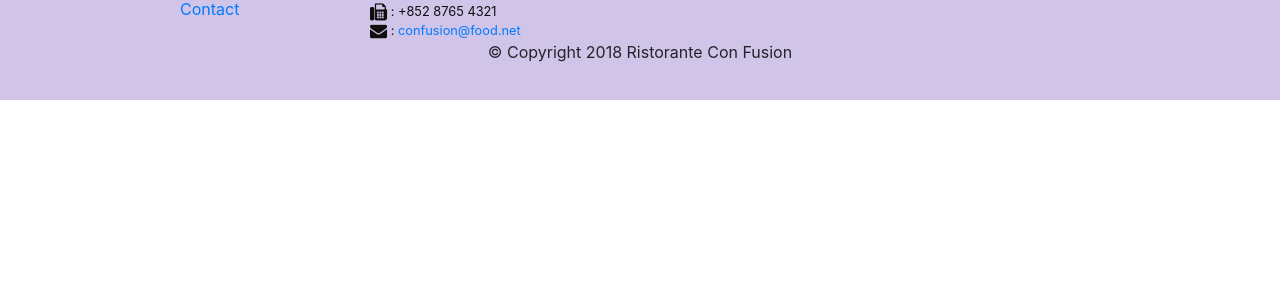
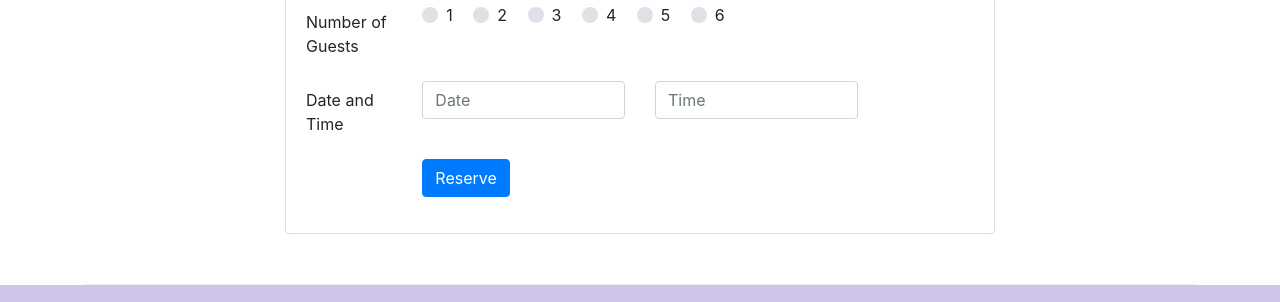
Before and after one commit to Kritika-Singhal/Confusion, a website: page index.html in a window 1280 px wide. Shown: the part 1661-1963 px from the top of the page. Before the commit the page ends 1761 px from the top, so only its background shows below. Drawn offline with nearby package versions, Linux system fonts and the light colour scheme.

Commit message:
Assignment 2 Task 1

```diff
--- a/index.html
+++ b/index.html
@@ -88,6 +88,64 @@
                 </div>
             </div>
         </div>
+
+        <div class="row row-content align-self-center">
+            <div class="col-12 offset-sm-2 col-sm-8">
+                <form>
+                    <div class="card">
+                        <h3 class="card-header bg-warning text-white">Reserve a Table</h3>
+                    <div class="card-body">
+
+                        <div class="form-group row">
+                            <label for="guests" class="col-12 col-md-2 col-form-label">Number of Guests</label>
+                            <div class="col-12 col-md-10">
+                                <div class="custom-control custom-radio custom-control-inline">
+                                    <input type="radio" id="customRadio1" name="customRadio" class="custom-control-input">
+                                    <label class="custom-control-label" for="customRadio1">1</label>
+                                </div>
+
+                                <div class="custom-control custom-radio custom-control-inline">
+                                    <input type="radio" id="customRadio2" name="customRadio" class="custom-control-input">
+                                    <label class="custom-control-label" for="customRadio2">2</label>
+                                </div>
+                                <div class="custom-control custom-radio custom-control-inline">
+                                    <input type="radio" id="customRadio3" name="customRadio" class="custom-control-input">
+                                    <label class="custom-control-label" for="customRadio3">3</label>
+                                </div>
+                                <div class="custom-control custom-radio custom-control-inline">
+                                    <input type="radio" id="customRadio4" name="customRadio" class="custom-control-input">
+                                    <label class="custom-control-label" for="customRadio4">4</label>
+                                </div>
+                                <div class="custom-control custom-radio custom-control-inline">
+                                    <input type="radio" id="customRadio5" name="customRadio" class="custom-control-input">
+                                    <label class="custom-control-label" for="customRadio5">5</label>
+                                </div>
+                                <div class="custom-control custom-radio custom-control-inline">
+                                    <input type="radio" id="customRadio6" name="customRadio" class="custom-control-input">
+                                    <label class="custom-control-label" for="customRadio2">6</label>
+                                </div>
+                            </div>
+                        </div>
+                        <div class="form-group row">
+                            <label for="dateandtime" class="col-12 col-md-2 col-form-label">Date and Time</label>
+                            <div class="col-4">
+                                <input type="text" class="form-control" id="date" name="date" placeholder="Date">
+                            </div>
+                            <div class="col-4">
+                                <input type="text" class="form-control" id="time" name="time" placeholder="Time">
+                            </div>
+                        </div>
+                        <div class="form-group row">
+                            <div class="offset-md-2 col-md-10">
+                                <button type="submit" class="btn btn-primary">Reserve</button>
+                            </div>
+                        </div>
+
+                    </div>
+                    </div>
+                </form>
+            </div>
+        </div>
     </div>
 
     <footer class="footer">
```
